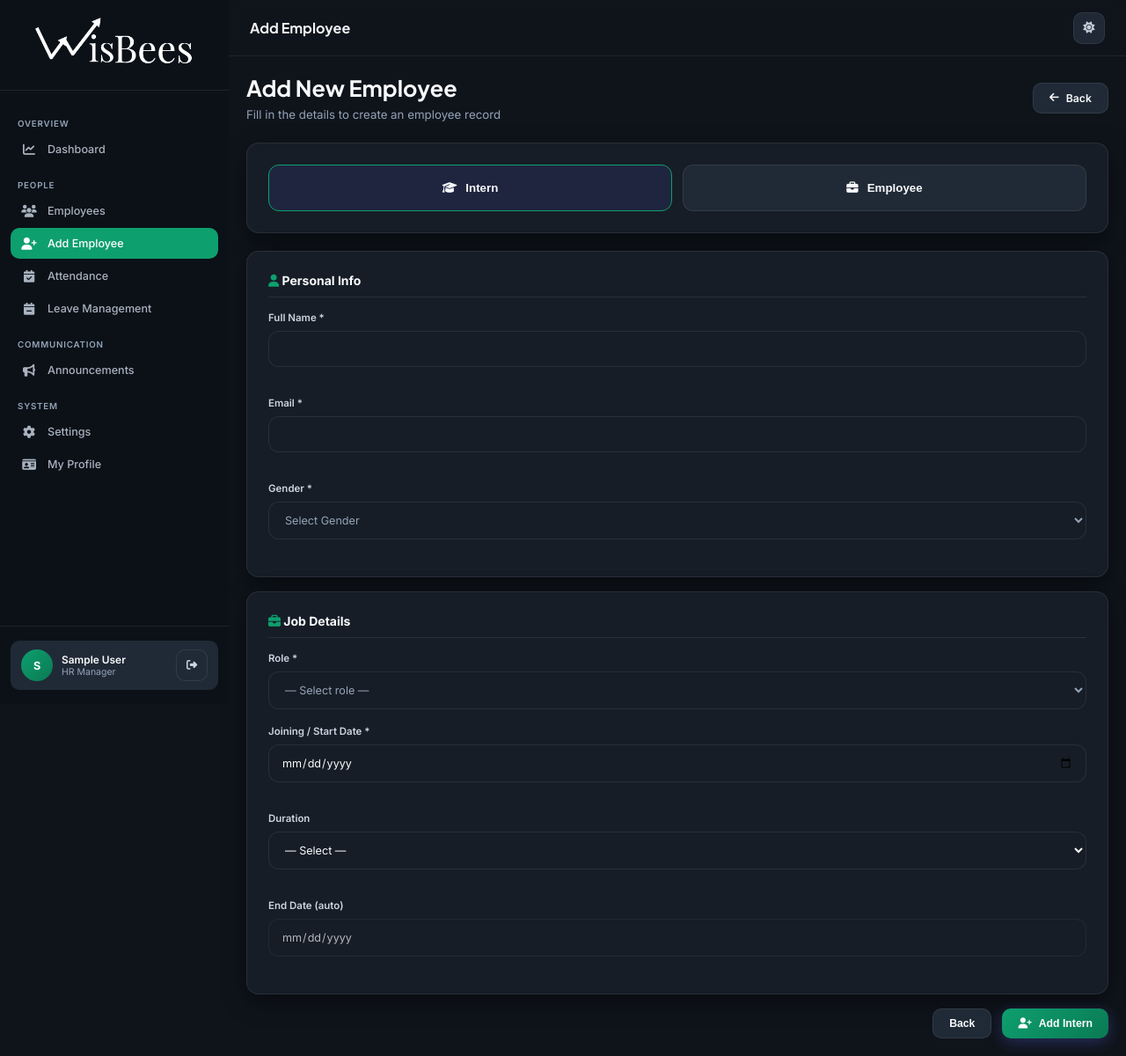
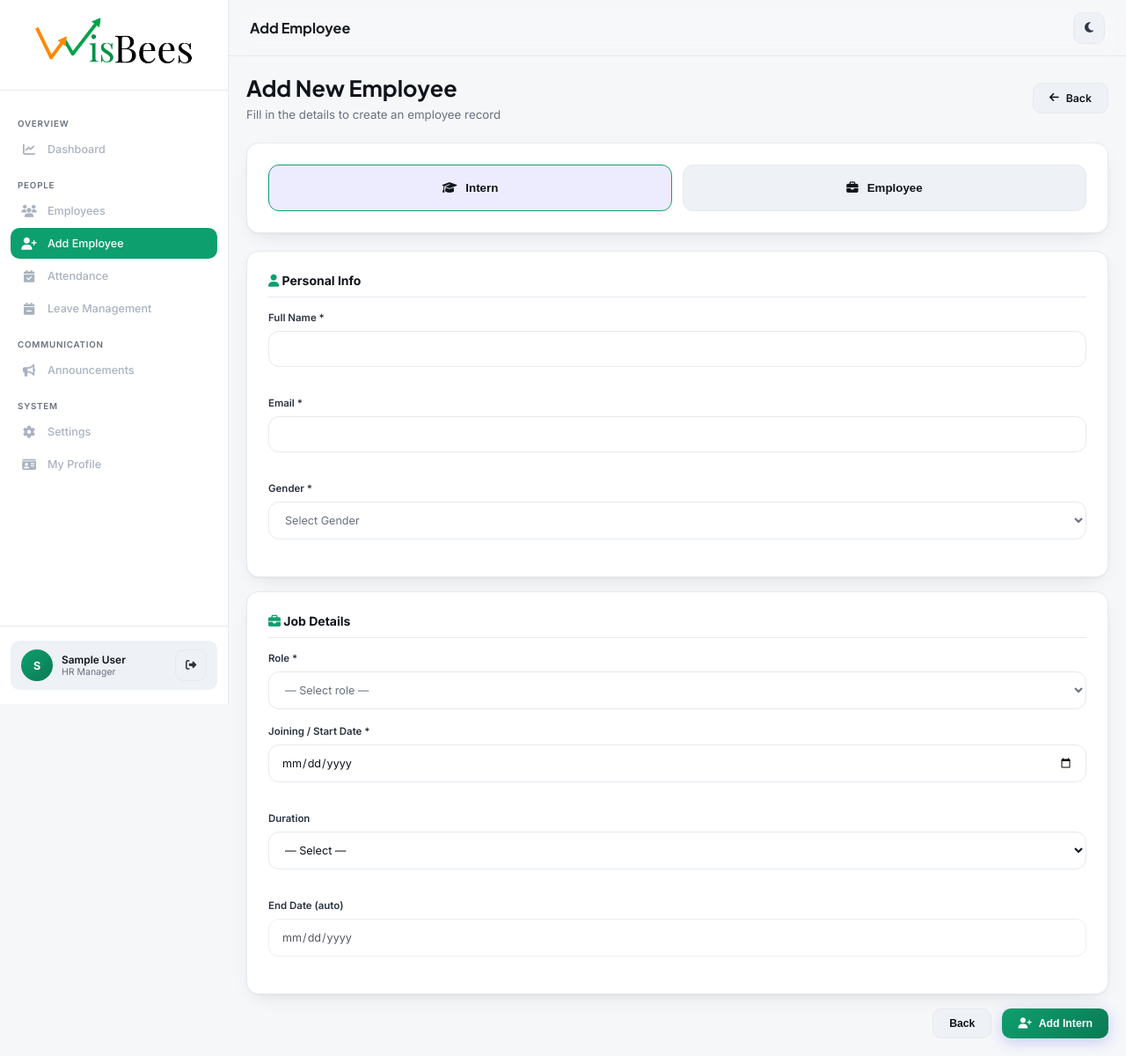
Before and after one commit to CTOWisbees/FRET, a Flask app: page /employees/add in a window 1280 px wide. Shown: the whole page at 88% size. Run offline with Flask 3, Linux system fonts and the light colour scheme; the visitor is signed in with stand-in values (Sample User, id 1).

Commit message:
theme changes

```diff
--- a/templates/base.html
+++ b/templates/base.html
@@ -9,52 +9,7 @@
 <link rel="stylesheet" href="https://cdnjs.cloudflare.com/ajax/libs/font-awesome/6.5.0/css/all.min.css"/>
 <script src="https://cdn.jsdelivr.net/npm/chart.js"></script>
 <style>
-:root{
-    /* Backgrounds */
-    --bg:#0F141B;
-    --bg2:#161D26;
-    --bg3:#202A36;
-
-    --surface:#161D26;
-    --surface2:#202A36;
-
-    /* Borders */
-    --border:rgba(255,255,255,.08);
-
-    /* Brand */
-    --accent:#0E9F6E;
-    --accent2:#0A7A54;
-    --accent3:#2563C9;
-
-    /* Status */
-    --green:#10B981;
-    --red:#EF4444;
-    --yellow:#F59E0B;
-
-    /* Text */
-    --text:#F8FAFC;
-    --text2:#CBD5E1;
-    --text3:#94A3B8;
-
-    /* Shadows */
-    --card-shadow:
-        0 8px 28px rgba(0,0,0,.45);
-
-    /* Layout */
-    --sidebar-w:260px;
-    --radius:14px;
-    --radius-sm:10px;
-
-    /* Extras */
-    --sidebar:#0B1117;
-    --sidebar-hover:#18222D;
-    --sidebar-active:#0E9F6E;
-
-    --card-border:#2A3645;
-    --hover:#243241;
-}
-[data-theme="light"]{
-
+:root {
     /* Backgrounds */
     --bg:#F6F7F9;
     --bg2:#FFFFFF;
@@ -86,6 +41,11 @@
         0 1px 2px rgba(16,20,27,.04),
         0 8px 24px -12px rgba(16,20,27,.18);
 
+    /* Layout */
+    --sidebar-w:260px;
+    --radius:14px;
+    --radius-sm:10px;
+
     /* Extras */
     --sidebar:#FFFFFF;
     --sidebar-hover:#F1F5F9;
@@ -98,6 +58,46 @@
 
     --card-border:#E6E9EF;
     --hover:#F8FAFC;
+}
+
+[data-theme="dark"] {
+    /* Backgrounds */
+    --bg:#0F141B;
+    --bg2:#161D26;
+    --bg3:#202A36;
+
+    --surface:#161D26;
+    --surface2:#202A36;
+
+    /* Borders */
+    --border:rgba(255,255,255,.08);
+
+    /* Brand */
+    --accent:#0E9F6E;
+    --accent2:#0A7A54;
+    --accent3:#2563C9;
+
+    /* Status */
+    --green:#10B981;
+    --red:#EF4444;
+    --yellow:#F59E0B;
+
+    /* Text */
+    --text:#F8FAFC;
+    --text2:#CBD5E1;
+    --text3:#94A3B8;
+
+    /* Shadows */
+    --card-shadow:
+        0 8px 28px rgba(0,0,0,.45);
+
+    /* Extras */
+    --sidebar:#0B1117;
+    --sidebar-hover:#18222D;
+    --sidebar-active:#0E9F6E;
+
+    --card-border:#2A3645;
+    --hover:#243241;
 }
 *, *::before, *::after { box-sizing: border-box; margin: 0; padding: 0; }
 html { font-size: 14px; scroll-behavior: smooth; }
@@ -149,17 +149,17 @@ body {
 .logo-text span { color: var(--accent); }
 /* ─── SIDEBAR LOGO DARK/LIGHT THEME VISIBILITY FIX ─── */
 
-/* 1. Default State: Root is Dark Mode, so we invert the logo to make it white/visible */
+/* 1. Default State: Root is Light Mode, so we keep the filter clean for dark brand assets */
 .sidebar-company-logo,
 .logo-icon {
-    filter: brightness(0) invert(1);
-    transition: filter 0.3s ease; /* Smooth toggle transition */
+    filter: none;
+    transition: filter 0.3s ease;
 }
 
-/* 2. Light Mode State: Turn off the filter to show the original dark logo colors */
-[data-theme="light"] .sidebar-company-logo,
-[data-theme="light"] .logo-icon {
-    filter: none;
+/* 2. Dark Mode State: Invert properties to bring visibility to icons against deep background spaces */
+[data-theme="dark"] .sidebar-company-logo,
+[data-theme="dark"] .logo-icon {
+    filter: brightness(0) invert(1);
 }
 .sidebar-nav { flex: 1; padding: 16px 12px; overflow-y: auto; }
 .nav-section-label {
@@ -1105,7 +1105,7 @@ textarea.form-control{
 
     max-width:92%;
 
-    background:white;
+    background:var(--bg2);
 
     border-radius:18px;
 
@@ -1344,17 +1344,27 @@ document.addEventListener('click', (e) => {
 });
 function toggleTheme() {
   const html = document.documentElement;
-  const isDark = html.getAttribute('data-theme') !== 'light';
-  html.setAttribute('data-theme', isDark ? 'light' : 'dark');
-  document.getElementById('themeIcon').className = isDark ? 'fas fa-moon' : 'fas fa-sun';
-  localStorage.setItem('theme', isDark ? 'light' : 'dark');
+  // If current theme is dark, switch to light. Otherwise, switch to dark.
+  const isDark = html.getAttribute('data-theme') === 'dark';
+  const newTheme = isDark ? 'light' : 'dark';
+
+  html.setAttribute('data-theme', newTheme);
+  localStorage.setItem('theme', newTheme);
+
+  // Update icon: Moon for light mode, Sun for dark mode
+  document.getElementById('themeIcon').className = newTheme === 'light' ? 'fas fa-moon' : 'fas fa-sun';
 }
 
-// Apply saved theme on load
-const savedTheme = localStorage.getItem('theme') || 'dark';
-document.documentElement.setAttribute('data-theme', savedTheme);
-document.getElementById('themeIcon').className =
-  savedTheme === 'light' ? 'fas fa-moon' : 'fas fa-sun';
+// Wrap layout load logic to prevent global namespace / redeclaration conflicts
+(function initBaseTheme() {
+  const saved = localStorage.getItem('theme') || 'light'; // Light mode fallback default
+  document.documentElement.setAttribute('data-theme', saved);
+
+  const icon = document.getElementById('themeIcon');
+  if (icon) {
+    icon.className = saved === 'light' ? 'fas fa-moon' : 'fas fa-sun';
+  }
+})();
 </script>
 {% block extra_scripts %}{% endblock %}
 </body>
```
